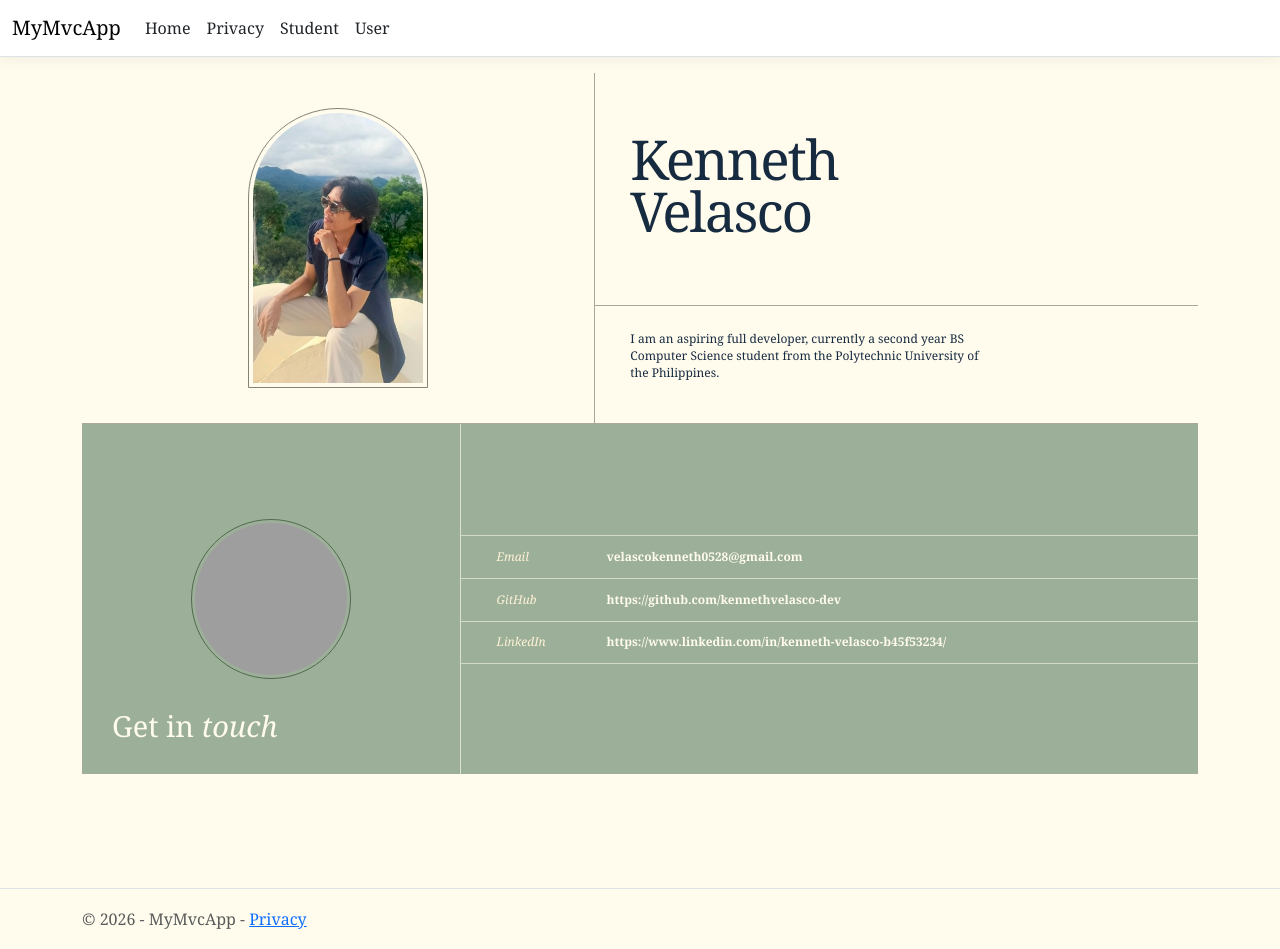
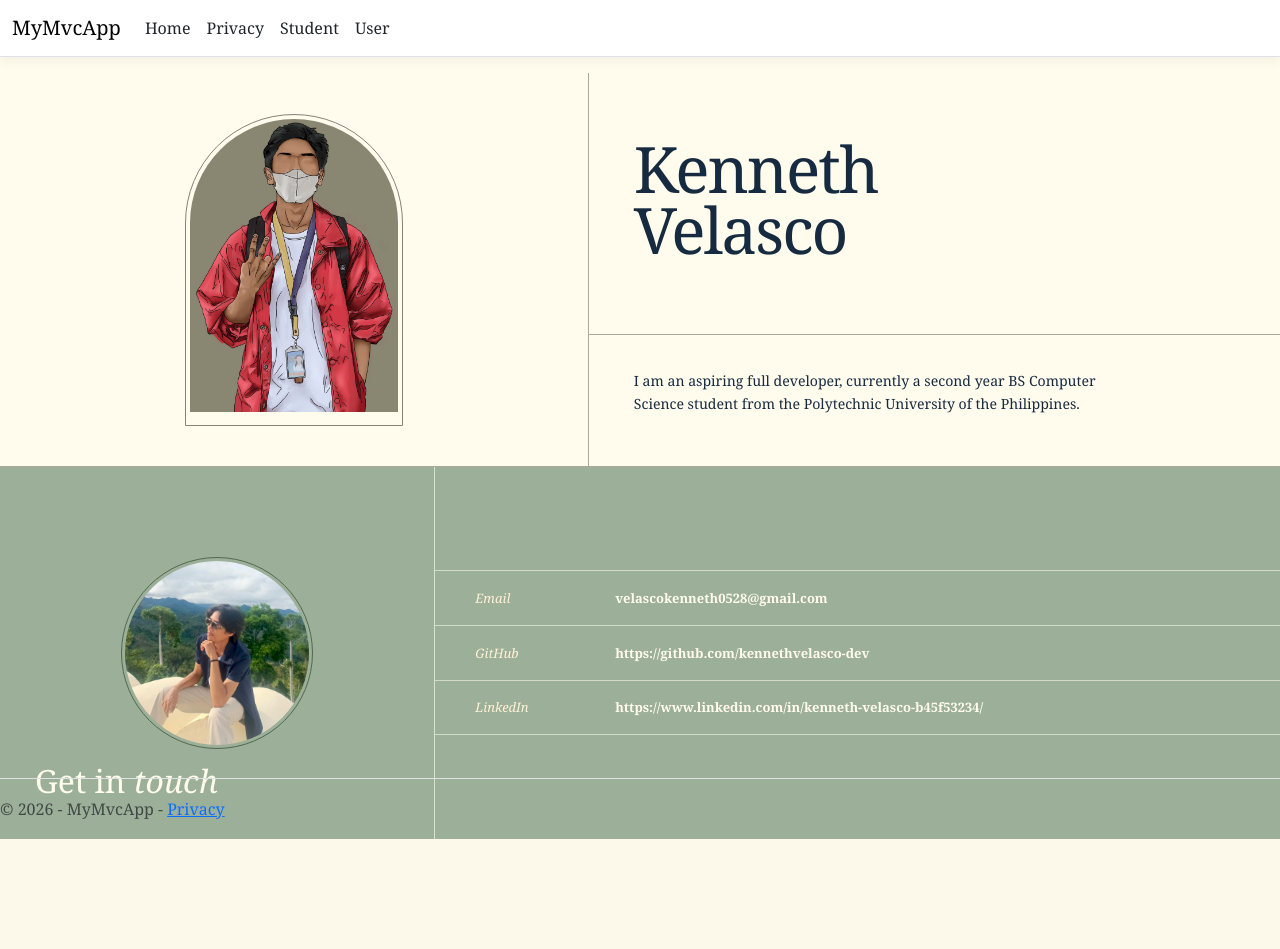
Before and after one commit to kennethvelasco-dev/AppDevAss, an ASP.NET Core app: template Views/Student/Index.cshtml in a window 1280 px wide. After the commit the page ends 839 px from the top, so only its background shows below. Run offline with ASP.NET Core 8, Linux system fonts and the light colour scheme; the template is opened without the code that fills it, so the values that code supplies are empty; style sheets or scripts are compiled from the project's sources; grey boxes are pictures that could not be loaded.

Commit message:
Complete student portfolio design

```diff
--- a/Views/Student/Index.cshtml
+++ b/Views/Student/Index.cshtml
@@ -1,5 +1,4 @@
-
-@model IEnumerable<MyMvcApp.Models.Student>
+@model MyMvcApp.Models.Student
 
 @{
     ViewData["Title"] = "Kenneth Velasco | Portfolio";
@@ -42,21 +41,25 @@
         border-right: 1px solid #aaa995;
     }
 
+    /* ILLUSTRATION FRAME */
     .illustration-frame {
-        width: 180px;
-        height: 280px;
+        width: clamp(250px, 23vw, 350px);
+        height: auto;
+        padding: 4px;
         border: 1px solid #858474;
-        padding: 4px;
-        border-radius: 100px 100px 0 0;
-        overflow: hidden;
+        border-radius: 150px 150px 0 0;
+        overflow: visible;
+        box-sizing: border-box;
     }
 
+    /* ILLUSTRATION IMAGE */
     .illustration-frame img {
+        display: block;
         width: 100%;
-        height: 100%;
-        object-fit: cover;
-        object-position: center;
-        border-radius: 100px 100px 0 0;
+        height: auto;
+        object-fit: contain;
+        border: none;
+        border-radius: 145px 145px 0 0;
     }
 
     .home-right {
@@ -218,6 +221,164 @@
             padding: 12px 20px;
         }
     }
+
+    /* REMOVE SIDE MARGINS ON PORTFOLIO PAGE */
+
+    html,
+    body {
+        margin: 0 !important;
+        padding: 0 !important;
+        width: 100%;
+        overflow-x: hidden;
+    }
+
+    body:has(.portfolio) .container {
+        max-width: 100% !important;
+        width: 100% !important;
+        margin: 0 !important;
+        padding-left: 0 !important;
+        padding-right: 0 !important;
+    }
+
+    body:has(.portfolio) main {
+        margin: 0 !important;
+        padding: 0 !important;
+        width: 100%;
+        max-width: 100%;
+    }
+
+    .portfolio,
+    .home-section,
+    .contact-section {
+        width: 100%;
+        max-width: 100%;
+        margin: 0;
+    }
+
+    /* ===== FULL-SCREEN PORTFOLIO PROPORTIONS ===== */
+
+    html,
+    body {
+        width: 100%;
+        min-height: 100%;
+        margin: 0 !important;
+        padding: 0 !important;
+        overflow-x: hidden;
+    }
+
+    /* Remove Bootstrap container restrictions */
+    body:has(.portfolio) .container,
+    body:has(.portfolio) main {
+        width: 100% !important;
+        max-width: none !important;
+        margin: 0 !important;
+        padding: 0 !important;
+    }
+
+    /* Portfolio fills available viewport */
+    .portfolio {
+        width: 100%;
+        max-width: none;
+        min-height: calc(100vh - 57px);
+        margin: 0;
+    }
+
+    /* Both sections share the available height */
+    .home-section,
+    .contact-section {
+        width: 100%;
+        max-width: none;
+        margin: 0;
+        min-height: calc((100vh - 57px) / 2);
+    }
+
+    /* HOME SECTION */
+    .home-left {
+        padding: 30px;
+    }
+
+    .illustration-frame {
+        width: clamp(190px, 17vw, 270px);
+        height: clamp(290px, 39vh, 370px);
+    }
+
+    .name-container {
+        padding: 45px;
+    }
+
+    .name-container h1 {
+        font-size: clamp(55px, 5vw, 78px);
+        line-height: .95;
+    }
+
+    .intro-container {
+        padding: 35px 45px;
+    }
+
+    .intro-container p {
+        font-size: clamp(14px, 1.1vw, 17px);
+        line-height: 1.6;
+        max-width: 500px;
+    }
+
+    /* CONTACT SECTION */
+    .contact-left {
+        padding: 35px;
+    }
+
+    .profile-photo {
+        width: clamp(170px, 15vw, 230px);
+        height: clamp(170px, 15vw, 230px);
+    }
+
+    .contact-heading {
+        font-size: clamp(30px, 2.5vw, 42px);
+        bottom: 30px;
+        left: 35px;
+    }
+
+    .contact-right {
+        padding: 45px 0;
+    }
+
+    .contact-row {
+        min-height: 55px;
+        grid-template-columns: 140px 1fr;
+        padding: 12px 40px;
+        font-size: clamp(13px, 1vw, 16px);
+    }
+
+    /* Smaller screens */
+    @@media (max-width: 650px) {
+        .portfolio {
+            min-height: auto;
+        }
+
+        .home-section,
+        .contact-section {
+            min-height: auto;
+        }
+
+        .illustration-frame {
+            width: 190px;
+            height: 290px;
+        }
+
+        .name-container h1 {
+            font-size: 48px;
+        }
+
+        .profile-photo {
+            width: 170px;
+            height: 170px;
+        }
+
+        .contact-row {
+            grid-template-columns: 85px 1fr;
+            padding: 12px 20px;
+        }
+    }
+
 </style>
 
 <div class="portfolio">
```
Also changed, not shown: wwwroot/images/1aef4d88-f7c7-4301-bbb2-fb4b13551458.jpg (deleted), wwwroot/images/profile-illustration.png, wwwroot/images/profile-photo.jpg (added).
